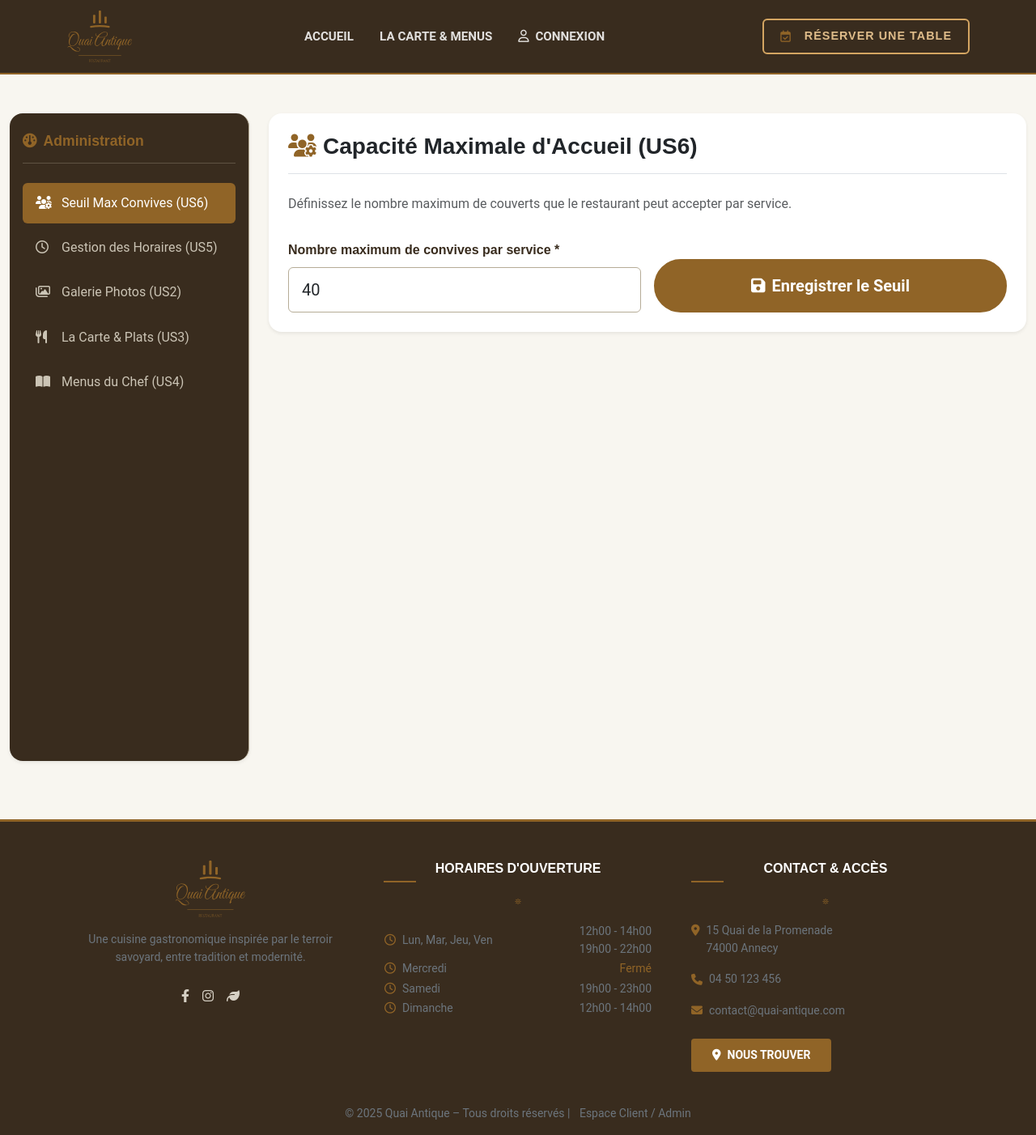
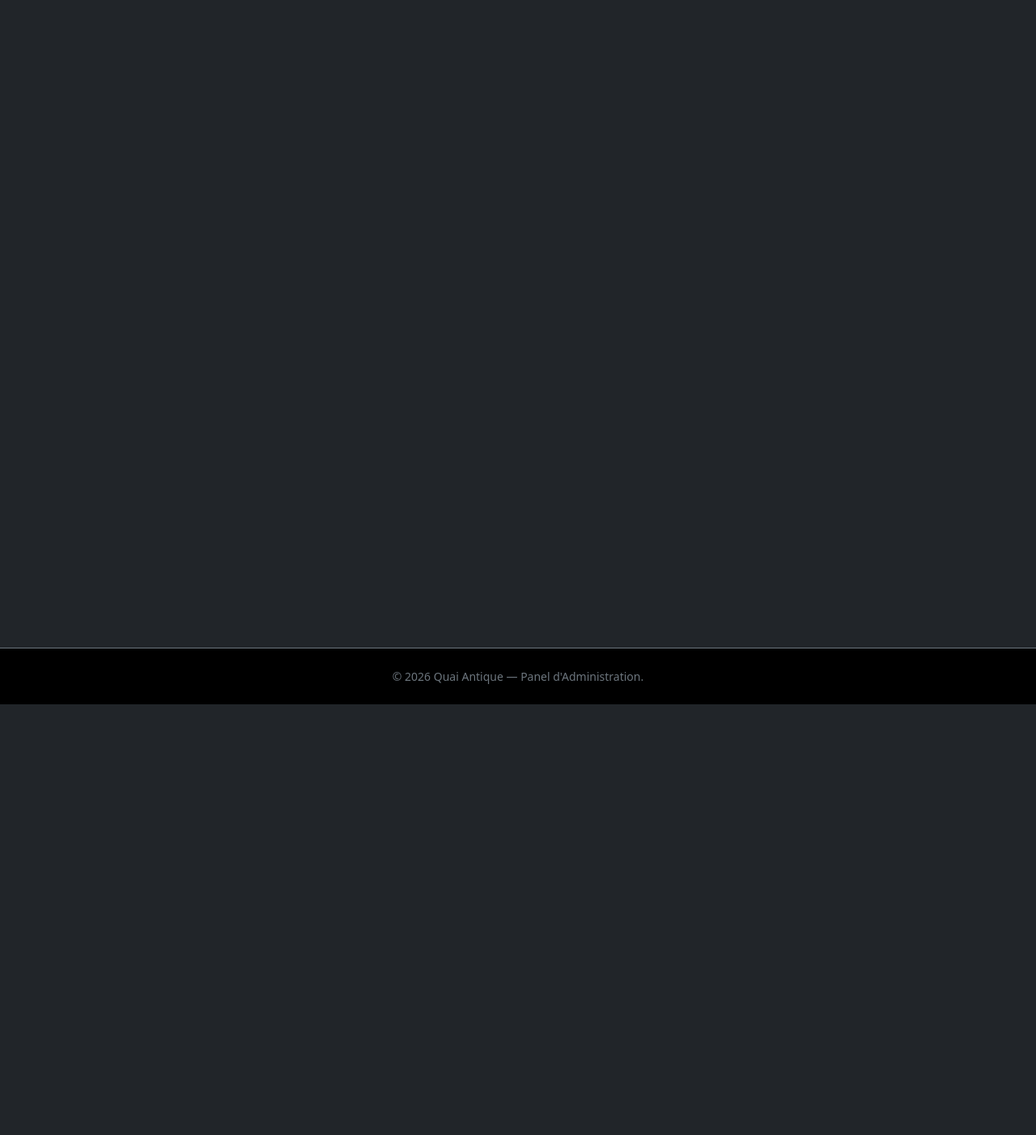
Before and after one commit to Fathy-69/quai-antique, a PHP site: template src/Views/admin/dashboard.php in a window 1280 px wide. Shown: the whole page at 81% size. After the commit the page ends 870 px from the top, so only its background shows below. Run offline with PHP 8.4, Linux system fonts and the light colour scheme; the template is opened without the code that fills it, so the values that code supplies are empty; some web fonts are replaced.

Commit message:
Réorganisation de la structure du dashboard avec ajout de la navigation et suppression de l'ancien contenu

```diff
--- a/src/Views/admin/dashboard.php
+++ b/src/Views/admin/dashboard.php
@@ -1,154 +1,84 @@
-<!--  DASHBOARD BACK-OFFICE ADMINISTRATION (HÔTE D'ACCUEIL) -->
+<!DOCTYPE html>
+<html lang="fr" data-bs-theme="dark">
+<head>
+  <meta charset="UTF-8">
+  <meta name="viewport" content="width=device-width, initial-scale=1.0">
+  <title>Administration | Quai Antique</title>
 
+  <!-- Bootstrap 5 CSS -->
+  <link href="https://cdn.jsdelivr.net/npm/bootstrap@5.3.2/dist/css/bootstrap.min.css" rel="stylesheet">
+  <!-- Bootstrap Icons -->
+  <link href="https://cdn.jsdelivr.net/npm/bootstrap-icons@1.11.1/font/bootstrap-icons.css" rel="stylesheet">
+  <!-- Custom Styles -->
+  <link rel="stylesheet" href="/assets/css/admin.css">
+</head>
+<body class="bg-dark text-light">
 
-<div class="container-fluid py-4">
-    <div class="row">
+  <!-- Navigation Admin -->
+  <nav class="navbar navbar-expand-lg navbar-dark bg-black sticky-top border-bottom border-warning" id="admin-navbar" style="display: none;">
+    <div class="container-fluid">
+      <a class="navbar-brand text-warning font-serif" href="#/reservations">
+        <i class="bi bi-shield-lock me-2"></i>Quai Antique <span class="text-white">Admin</span>
+      </a>
+      <button class="navbar-toggler" type="button" data-bs-toggle="collapse" data-bs-target="#adminNavbar">
+        <span class="navbar-toggler-icon"></span>
+      </button>
 
-        <!-- BARRE LATÉRALE DE NAVIGATION ADMIN -->
-        <aside class="col-lg-3 col-md-4 mb-4">
-            <div class="admin-sidebar rounded-4 shadow-sm">
-                <h2 class="sidebar-title">
-                    <i class="fa-solid fa-gauge me-2"></i>Administration
-                </h2>
-                <div class="nav flex-column nav-pills" role="tablist">
-                    <button class="nav-link active text-start" id="tab-capacity-tab" data-bs-toggle="pill" data-bs-target="#tab-capacity" type="button">
-                        <i class="fa-solid fa-users-gear"></i>Seuil Max Convives (US6)
-                    </button>
-                    <button class="nav-link text-start" id="tab-schedules-tab" data-bs-toggle="pill" data-bs-target="#tab-schedules" type="button">
-                        <i class="fa-regular fa-clock"></i>Gestion des Horaires (US5)
-                    </button>
-                    <button class="nav-link text-start" id="tab-gallery-tab" data-bs-toggle="pill" data-bs-target="#tab-gallery" type="button">
-                        <i class="fa-regular fa-images"></i>Galerie Photos (US2)
-                    </button>
-                    <button class="nav-link text-start" id="tab-dishes-tab" data-bs-toggle="pill" data-bs-target="#tab-dishes" type="button">
-                        <i class="fa-solid fa-utensils"></i>La Carte & Plats (US3)
-                    </button>
-                    <button class="nav-link text-start" id="tab-menus-tab" data-bs-toggle="pill" data-bs-target="#tab-menus" type="button">
-                        <i class="fa-solid fa-book-open"></i>Menus du Chef (US4)
-                    </button>
-                </div>
-            </div>
-        </aside>
+      <div class="collapse navbar-collapse" id="adminNavbar">
+        <ul class="navbar-nav me-auto mb-2 mb-lg-0">
+          <li class="nav-item">
+            <a class="nav-link" href="#/reservations"><i class="bi bi-calendar-check me-1"></i> Réservations</a>
+          </li>
+          <li class="nav-item">
+            <a class="nav-link" href="#/gallery"><i class="bi bi-images me-1"></i> Galerie</a>
+          </li>
+          <li class="nav-item">
+            <a class="nav-link" href="#/menu"><i class="bi bi-card-list me-1"></i> Plats (Carte)</a>
+          </li>
+          <li class="nav-item">
+            <a class="nav-link" href="#/produits"><i class="bi bi-basket me-1"></i> Produits</a>
+          </li>
+          <li class="nav-item">
+            <a class="nav-link" href="#/formules"><i class="bi bi-journal-text me-1"></i> Formules</a>
+          </li>
+          <li class="nav-item">
+            <a class="nav-link" href="#/horaires"><i class="bi bi-clock me-1"></i> Horaires</a>
+          </li>
+          <li class="nav-item">
+            <a class="nav-link" href="#/clients"><i class="bi bi-people me-1"></i> Clients</a>
+          </li>
+          <li class="nav-item">
+            <a class="nav-link" href="#/utilisateurs"><i class="bi bi-person-badge me-1"></i> Équipe</a>
+          </li>
+          <li class="nav-item">
+            <a class="nav-link" href="#/settings"><i class="bi bi-gear me-1"></i> Paramètres</a>
+          </li>
+        </ul>
+        <ul class="navbar-nav ms-auto mb-2 mb-lg-0 align-items-center">
+            <li class="nav-item me-3">
+              <a class="nav-link text-info" href="#/account"><i class="bi bi-person-circle me-1"></i> Mon Compte</a>
+            </li>
+            <li class="nav-item">
+              <a class="btn btn-outline-warning btn-sm" href="#/login"><i class="bi bi-box-arrow-right me-1"></i> Déconnexion</a>
+            </li>
+        </ul>
+      </div>
+    </div>
+  </nav>
 
-        <!-- CONTENU CENTRAL DU DASHBOARD -->
-        <main class="col-lg-9 col-md-8">
-            <div class="tab-content">
+  <!-- Main Content (Router Outlet) -->
+  <main id="app-root" class="container py-5 min-vh-100">
+    <!-- Views injected here by Navigo -->
+  </main>
 
-                <!-- 1. TAB SEUIL MAXIMUM DE CONVIVES (US6) -->
-                <div class="tab-pane fade show active" id="tab-capacity" role="tabpanel">
-                    <div class="card border-0 shadow-sm rounded-4 p-4">
-                        <h3 class="font-heading text-dark border-bottom pb-3 mb-4">
-                            <i class="fa-solid fa-users-gear text-gold me-2"></i>Capacité Maximale d'Accueil (US6)
-                        </h3>
-                        <p class="text-muted">Définissez le nombre maximum de couverts que le restaurant peut accepter par service.</p>
+  <footer class="bg-black py-4 border-top border-secondary text-center text-secondary small">
+    <div class="container">
+      &copy; 2026 Quai Antique — Panel d'Administration.
+    </div>
+  </footer>
 
-                        <form action="/admin/capacity" method="POST" class="mt-3">
-                            <div class="row align-items-end g-3">
-                                <div class="col-md-6">
-                                    <label for="max_capacity" class="form-label font-heading">Nombre maximum de convives par service *</label>
-                                    <input type="number" class="form-control form-control-lg" id="max_capacity" name="max_capacity" value="40" min="1" max="150" required>
-                                </div>
-                                <div class="col-md-6">
-                                    <button type="submit" class="btn btn-gold btn-lg w-100 py-3 rounded-pill">
-                                        <i class="fa-solid fa-floppy-disk me-2"></i>Enregistrer le Seuil
-                                    </button>
-                                </div>
-                            </div>
-                        </form>
-                    </div>
-                </div>
-
-                <!-- 2. TAB GESTION DES HORAIRES (US5) -->
-                <div class="tab-pane fade" id="tab-schedules" role="tabpanel">
-                    <div class="card border-0 shadow-sm rounded-4 p-4">
-                        <h3 class="font-heading text-dark border-bottom pb-3 mb-4">
-                            <i class="fa-regular fa-clock text-gold me-2"></i>Édition des Horaires d'Ouverture (US5)
-                        </h3>
-
-                        <table class="table table-hover align-middle">
-                            <thead class="table-dark">
-                                <tr>
-                                    <th>Jour</th>
-                                    <th>Service Déjeuner</th>
-                                    <th>Service Dîner</th>
-                                    <th>Action</th>
-                                </tr>
-                            </thead>
-                            <tbody>
-                                <tr>
-                                    <td class="fw-bold">Lundi</td>
-                                    <td>12:00 - 14:00</td>
-                                    <td>19:00 - 22:00</td>
-                                    <td><button class="btn btn-sm btn-outline-gold"><i class="fa-solid fa-pen"></i> Modifier</button></td>
-                                </tr>
-                                <tr>
-                                    <td class="fw-bold">Mercredi</td>
-                                    <td colspan="2" class="text-danger italic">Fermé</td>
-                                    <td><button class="btn btn-sm btn-outline-gold"><i class="fa-solid fa-pen"></i> Modifier</button></td>
-                                </tr>
-                            </tbody>
-                        </table>
-                    </div>
-                </div>
-
-                <!-- 3. TAB GALERIE PHOTOS & UPLOADS (US2) -->
-                <div class="tab-pane fade" id="tab-gallery" role="tabpanel">
-                    <div class="card border-0 shadow-sm rounded-4 p-4">
-                        <div class="d-flex justify-content-between align-items-center border-bottom pb-3 mb-4">
-                            <h3 class="font-heading text-dark mb-0">
-                                <i class="fa-regular fa-images text-gold me-2"></i>Gestion de la Galerie Photos (US2)
-                            </h3>
-                            <button class="btn btn-gold rounded-pill" data-bs-toggle="modal" data-bs-target="#uploadModal">
-                                <i class="fa-solid fa-plus me-2"></i>Ajouter une Photo
-                            </button>
-                        </div>
-
-                        <div class="row g-3">
-                            <div class="col-md-4">
-                                <div class="card h-100">
-                                    <img src="/assets/images/dishes/tartiflette.jpg" class="card-img-top" alt="Tartiflette">
-                                    <div class="card-body p-2 text-center">
-                                        <small class="fw-bold d-block">Tartiflette Savoyarde</small>
-                                        <button class="btn btn-sm btn-outline-danger mt-2"><i class="fa-solid fa-trash"></i> Supprimer</button>
-                                    </div>
-                                </div>
-                            </div>
-                        </div>
-                    </div>
-                </div>
-
-                <!-- 4. TAB CARTE & PLATS (US3) -->
-                <div class="tab-pane fade" id="tab-dishes" role="tabpanel">
-                    <div class="card border-0 shadow-sm rounded-4 p-4">
-                        <div class="d-flex justify-content-between align-items-center border-bottom pb-3 mb-4">
-                            <h3 class="font-heading text-dark mb-0">
-                                <i class="fa-solid fa-utensils text-gold me-2"></i>Gestion des Plats & Catégories (US3)
-                            </h3>
-                            <button class="btn btn-gold rounded-pill">
-                                <i class="fa-solid fa-plus me-2"></i>Nouveau Plat
-                            </button>
-                        </div>
-                        <p class="text-muted">Gérez les titres, descriptions, prix et allergènes des plats de la carte.</p>
-                    </div>
-                </div>
-
-                <!-- 5. TAB MENUS DU CHEF (US4) -->
-                <div class="tab-pane fade" id="tab-menus" role="tabpanel">
-                    <div class="card border-0 shadow-sm rounded-4 p-4">
-                        <div class="d-flex justify-content-between align-items-center border-bottom pb-3 mb-4">
-                            <h3 class="font-heading text-dark mb-0">
-                                <i class="fa-solid fa-book-open text-gold me-2"></i>Gestion des Menus & Formules (US4)
-                            </h3>
-                            <button class="btn btn-gold rounded-pill">
-                                <i class="fa-solid fa-plus me-2"></i>Nouveau Menu
-                            </button>
-                        </div>
-                        <p class="text-muted">Créez et éditez les formules du chef (Entrée + Plat + Dessert).</p>
-                    </div>
-                </div>
-
-            </div>
-        </main>
-
-    </div>
-</div>
+  <!-- Scripts -->
+  <script src="https://cdn.jsdelivr.net/npm/bootstrap@5.3.2/dist/js/bootstrap.bundle.min.js"></script>
+  <script src="/assets/js/admin-app.js?v=4"></script>
+</body>
+</html>
```
